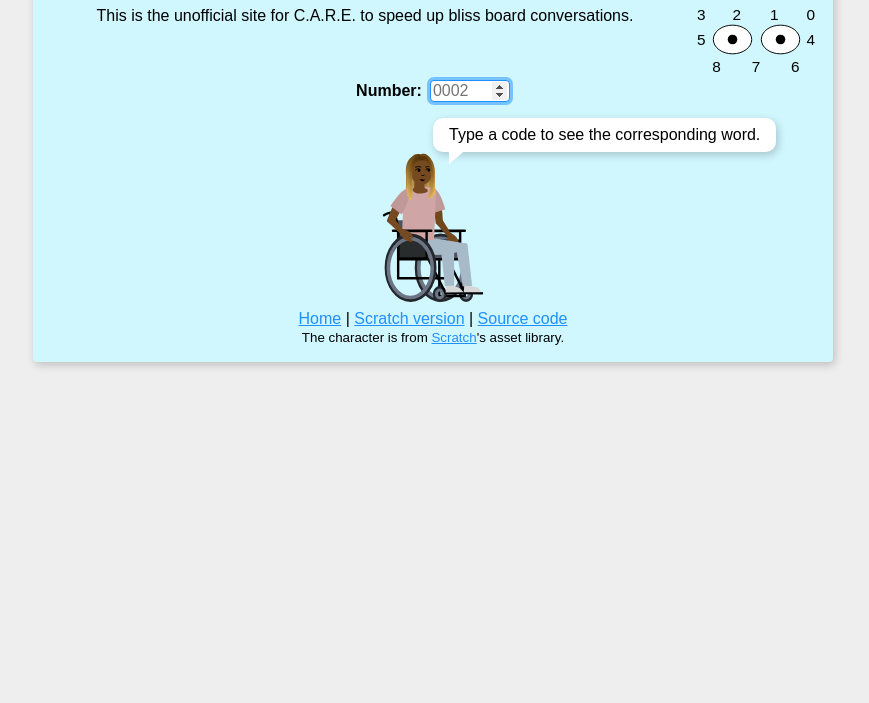
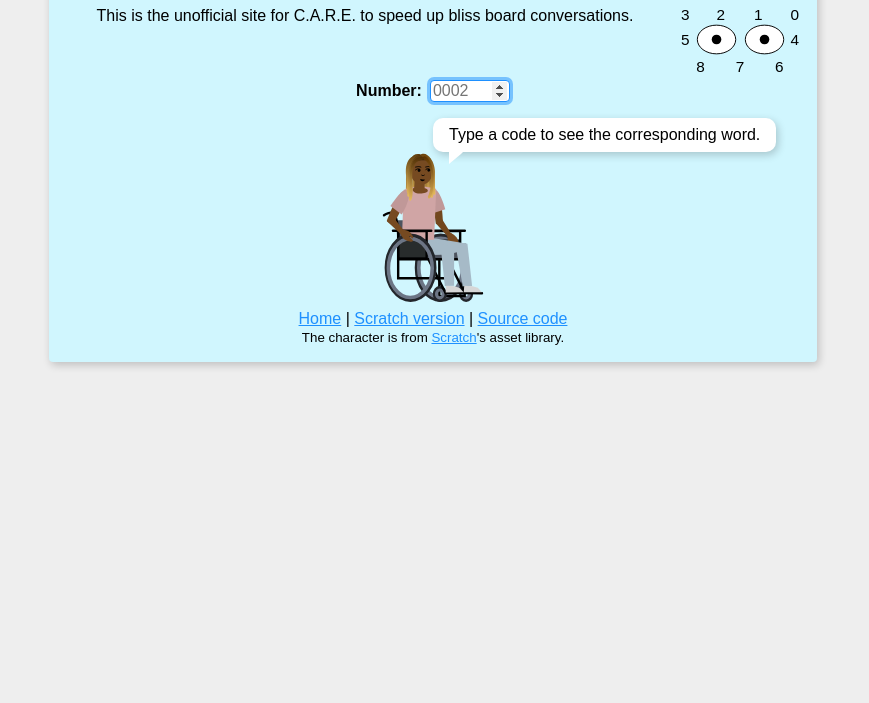
Before and after one commit to Samq64/blissboard, a plain HTML site: page index.html in a window 1280 px wide. Shown: the part 97-800 px from the top of the page, without its empty margins (207-1076 px from the left). Drawn offline with Linux system fonts and the light colour scheme.

Commit message:
Mobile first

```diff
--- a/style.css
+++ b/style.css
@@ -32,8 +32,6 @@ html, body {
 }
 
 body {
-  max-width: 800px;
-  margin: auto;
   background-color: var(--page-bg);
   font-family: Arial, Helvetica, sans-serif;
   text-align: center;
@@ -71,7 +69,6 @@ fieldset {
 }
 
 .content {
-  margin: 1rem 0;
   padding: 0.5rem 1rem;
   background-color: var(--content-bg);
   box-shadow: 2px 3px 8px rgba(0, 0, 0, 0.2);
@@ -138,13 +135,18 @@ fieldset {
   float: right;
 }
 
-@media (max-width: 800px) {
+@media (min-width: 800px) {
+  body {
+    margin: auto;
+    max-width: calc(800px - 2rem);
+  }
   .content {
-    margin: 0;
+    margin: 1rem 0;
   }
 }
 
-@media (max-height: 560px) {
+@media (max-height: 550px) {
   #history {
     display: none !important;
   }
+}
```
